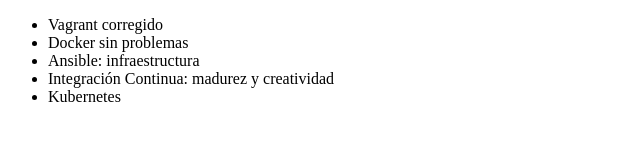
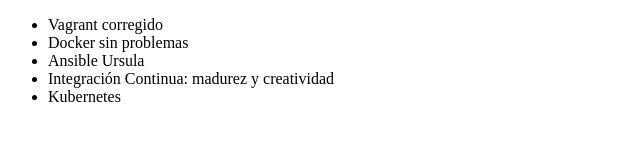
Before and after one commit to ClaudiaCastiglione/alura-git, a plain HTML site: page index.html in a window 1280 px wide. Shown: the full height of the page, 0-640 px from the left. Drawn offline with Linux system fonts and the light colour scheme.

Commit message:
Revert "Commit para ser revertido"
This reverts commit 69d3d18d3c802552043cc9baba9c7c04cad78c94.

```diff
--- a/index.html
+++ b/index.html
@@ -8,7 +8,7 @@
      <ul>
          <li> Vagrant corregido</li>
          <li> Docker sin problemas </li>
-         <li> Ansible: infraestructura </li>
+         <li> Ansible Ursula</li>
          <li> Integración Continua: madurez y creatividad</li>
          <li> Kubernetes </li>
      </ul>
```
